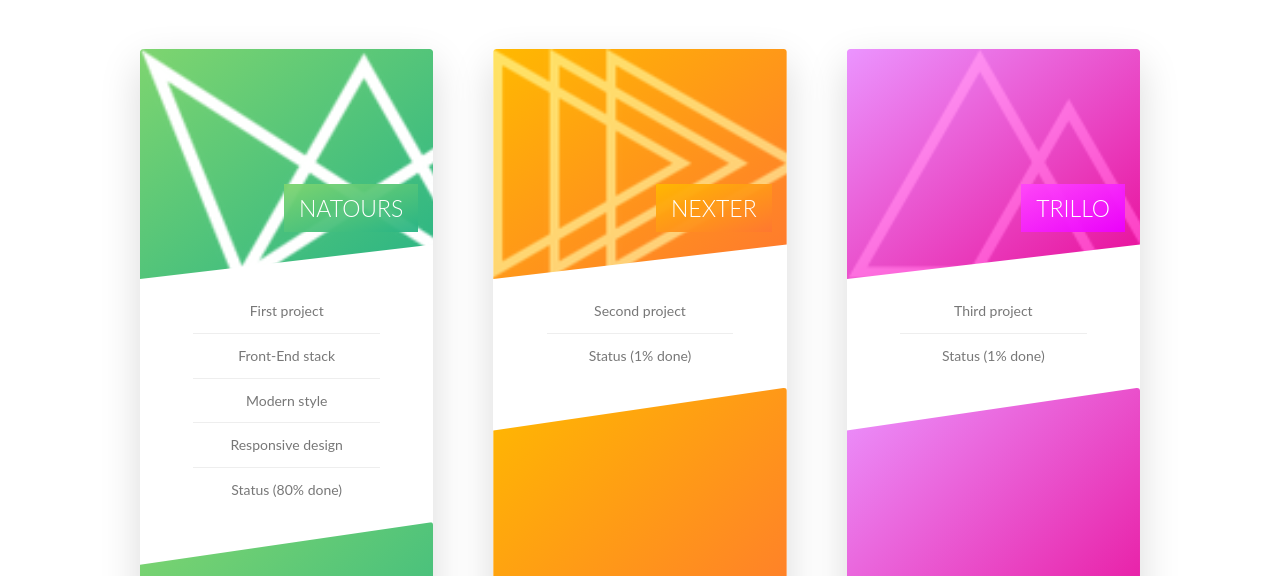
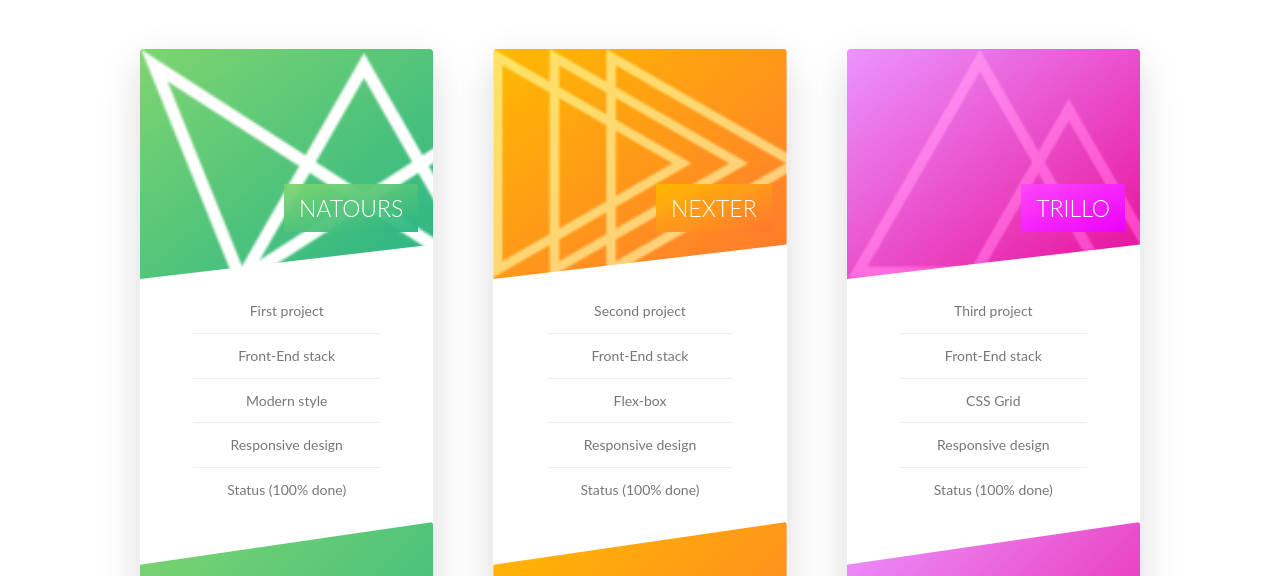
Before and after one commit to ITComma/first-portfolio, a plain HTML site: page index.html in a window 1280 px wide. Shown: the part 192-768 px from the top of the page. Drawn offline with Linux system fonts and the light colour scheme.

Commit message:
Update index.html

```diff
--- a/index.html
+++ b/index.html
@@ -53,7 +53,7 @@
                                 <li>Front-End stack</li>
                                 <li>Modern style</li>
                                 <li>Responsive design</li>
-                                <li>Status (80% done)</li>
+                                <li>Status (100% done)</li>
                             </ul>
                         </div>
                     </div>
@@ -82,7 +82,10 @@
                         <div class="card__details">
                             <ul>
                                 <li>Second project</li>
-                                <li>Status (1% done)</li>
+                                <li>Front-End stack</li>
+                                <li>Flex-box</li>
+                                <li>Responsive design</li>
+                                <li>Status (100% done)</li>
                             </ul>
                         </div>
                     </div>
@@ -111,7 +114,10 @@
                         <div class="card__details">
                             <ul>
                                 <li>Third project</li>
-                                <li>Status (1% done)</li>
+                                <li>Front-End stack</li>
+                                <li>CSS Grid</li>
+                                <li>Responsive design</li>
+                                <li>Status (100% done)</li>
                             </ul>
                         </div>
                     </div>
```
